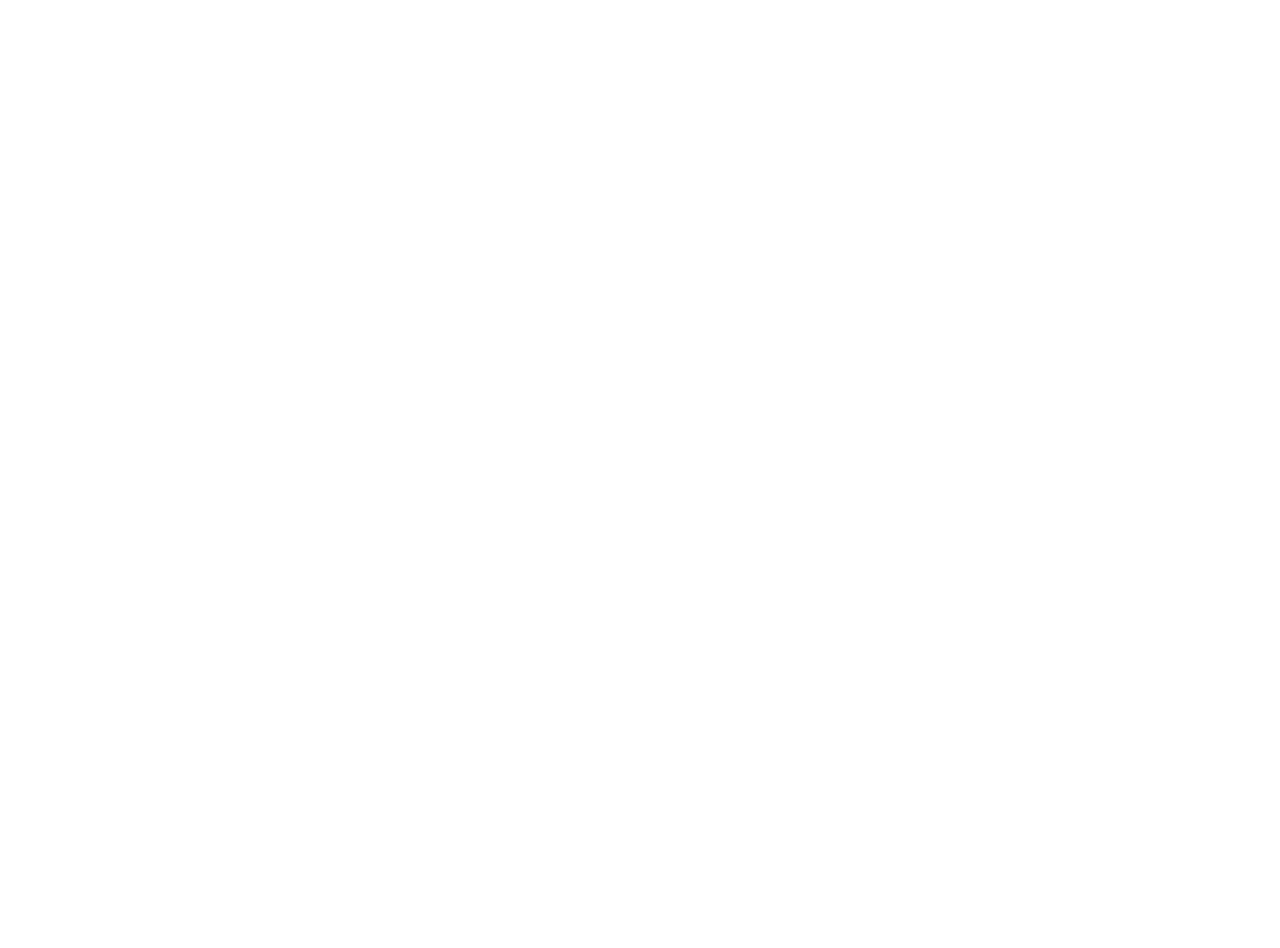
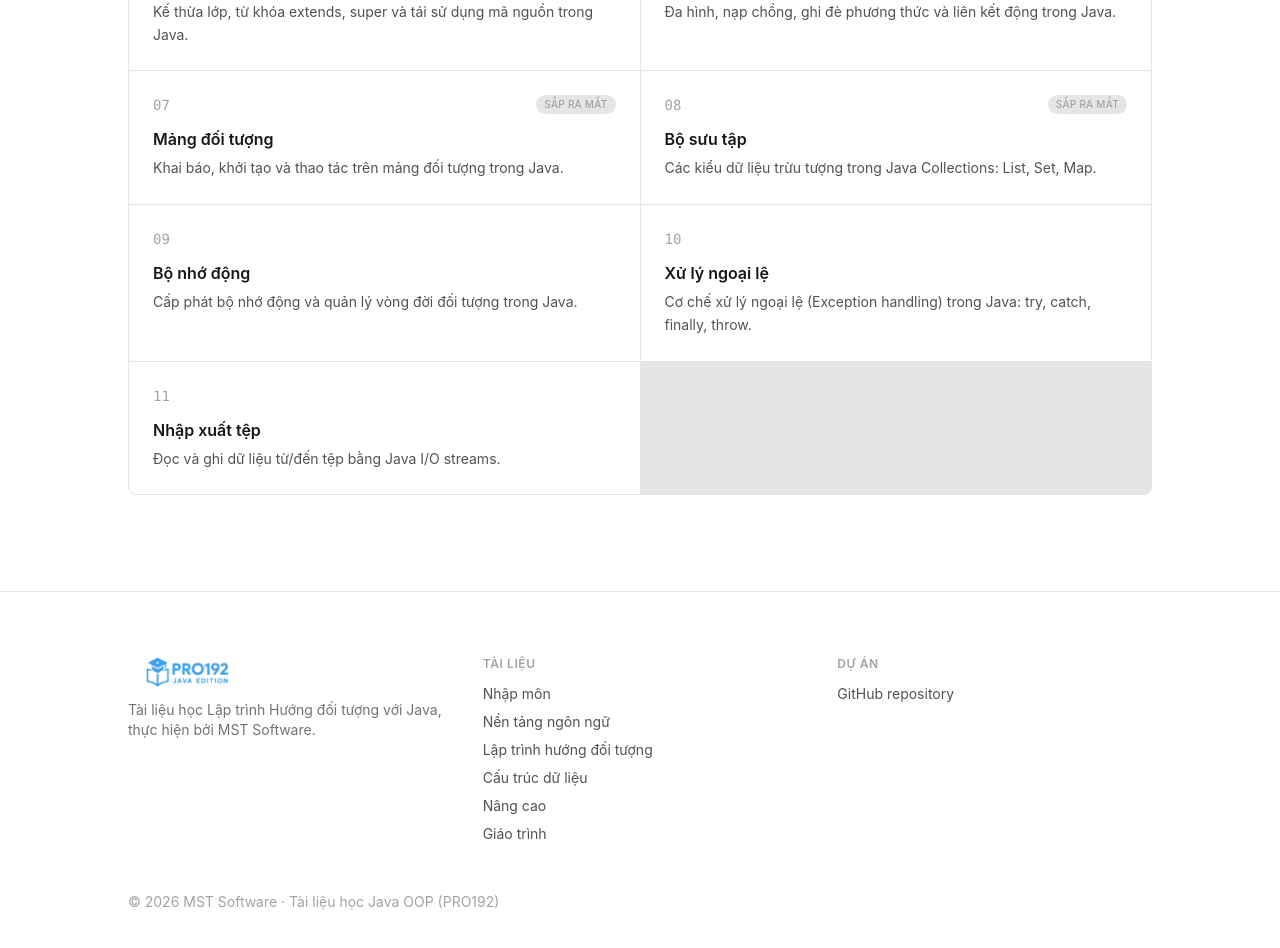
Before and after one commit to mst-software-vn/pro192web, a React (Vite) app: page / in a window 1280 px wide. Shown: the part 1960-2908 px from the top of the page. Before the commit the page ends 1336 px from the top, so only its background shows below. Built offline with nearby package versions, Linux system fonts and the light colour scheme; no server answers.

Commit message:
feat: add multi-column footer to landing page

```diff
--- a/src/pages/LandingPage.tsx
+++ b/src/pages/LandingPage.tsx
@@ -2,7 +2,7 @@
 import { BlurText } from '../components/BlurText'
 import { CodeBlock } from '../components/CodeBlock'
 import { RevealOnScroll } from '../components/RevealOnScroll'
-import { contentStats, firstChapterSlug } from '../content/chapters'
+import { chapters, contentStats, firstChapterSlug, groupChapters } from '../content/chapters'
 import { LandingHeader } from '../layout/LandingHeader'
 
 const HERO_CODE = `public class Employee extends Person {
@@ -159,7 +159,101 @@
         </div>
       </section>
 
-      {/* Chapter grid, Footer — added in later tasks */}
+      <section id="noi-dung" className="border-hairline border-t px-6 py-24">
+        <div className="mx-auto max-w-5xl">
+          <RevealOnScroll>
+            <h2 className="text-ink text-2xl font-semibold tracking-tight">Nội dung khoá học</h2>
+            <p className="text-ink-body mt-2 max-w-2xl">
+              11 chương bám sát chương trình PRO192, đi từ khái niệm nền tảng đến các chủ đề nâng
+              cao của lập trình hướng đối tượng.
+            </p>
+          </RevealOnScroll>
+
+          <ol className="bg-hairline border-hairline mt-10 grid gap-px overflow-hidden rounded-lg border sm:grid-cols-2">
+            {chapters.map((chapter, index) => (
+              <li key={chapter.slug} className="bg-canvas">
+                <RevealOnScroll delay={(index % 2) * 80}>
+                  <Link
+                    to={`/docs/${chapter.slug}`}
+                    className="hover:bg-panel group block p-6 transition-colors"
+                  >
+                    <div className="flex items-start justify-between gap-3">
+                      <span className="text-ink-faint font-mono text-sm">
+                        {String(index + 1).padStart(2, '0')}
+                      </span>
+                      {chapter.status === 'draft' ? (
+                        <span className="bg-well text-ink-faint shrink-0 rounded-full px-2 py-0.5 text-[10px] font-medium tracking-wide uppercase">
+                          Sắp ra mắt
+                        </span>
+                      ) : null}
+                    </div>
+                    <h3 className="text-ink group-hover:text-accent-on-surface mt-3 text-base font-semibold">
+                      {chapter.title}
+                    </h3>
+                    <p className="text-ink-body mt-1.5 text-sm leading-relaxed">{chapter.description}</p>
+                  </Link>
+                </RevealOnScroll>
+              </li>
+            ))}
+          </ol>
+        </div>
+      </section>
+
+      <footer className="border-hairline border-t px-6 py-16">
+        <div className="mx-auto grid max-w-5xl gap-10 sm:grid-cols-3">
+          <div>
+            <img src="/images/logo-transparent.png" alt="PRO192 Docs" className="h-8 dark:hidden" />
+            <img src="/images/logo.jpg" alt="PRO192 Docs" className="hidden h-8 dark:block" />
+            <p className="text-ink-muted mt-3 max-w-xs text-sm">
+              Tài liệu học Lập trình Hướng đối tượng với Java, thực hiện bởi MST Software.
+            </p>
+          </div>
+
+          <div>
+            <p className="text-ink-faint mb-3 text-xs font-semibold tracking-wider uppercase">Tài liệu</p>
+            <ul className="space-y-2 text-sm">
+              {groupChapters().map((group) => (
+                <li key={group.name}>
+                  <Link
+                    to={`/docs/${group.items[0].slug}`}
+                    className="text-ink-body hover:text-ink transition-colors"
+                  >
+                    {group.name}
+                  </Link>
+                </li>
+              ))}
+              <li>
+                <Link
+                  to="/syllabus-pro192-spring2021"
+                  className="text-ink-body hover:text-ink transition-colors"
+                >
+                  Giáo trình
+                </Link>
+              </li>
+            </ul>
+          </div>
+
+          <div>
+            <p className="text-ink-faint mb-3 text-xs font-semibold tracking-wider uppercase">Dự án</p>
+            <ul className="space-y-2 text-sm">
+              <li>
+                <a
+                  href="https://github.com/mst-software-vn/pro192web"
+                  target="_blank"
+                  rel="noreferrer"
+                  className="text-ink-body hover:text-ink transition-colors"
+                >
+                  GitHub repository
+                </a>
+              </li>
+            </ul>
+          </div>
+        </div>
+
+        <p className="text-ink-faint mx-auto mt-12 max-w-5xl text-sm">
+          © 2026 MST Software · Tài liệu học Java OOP (PRO192)
+        </p>
+      </footer>
     </div>
   )
 }
```
